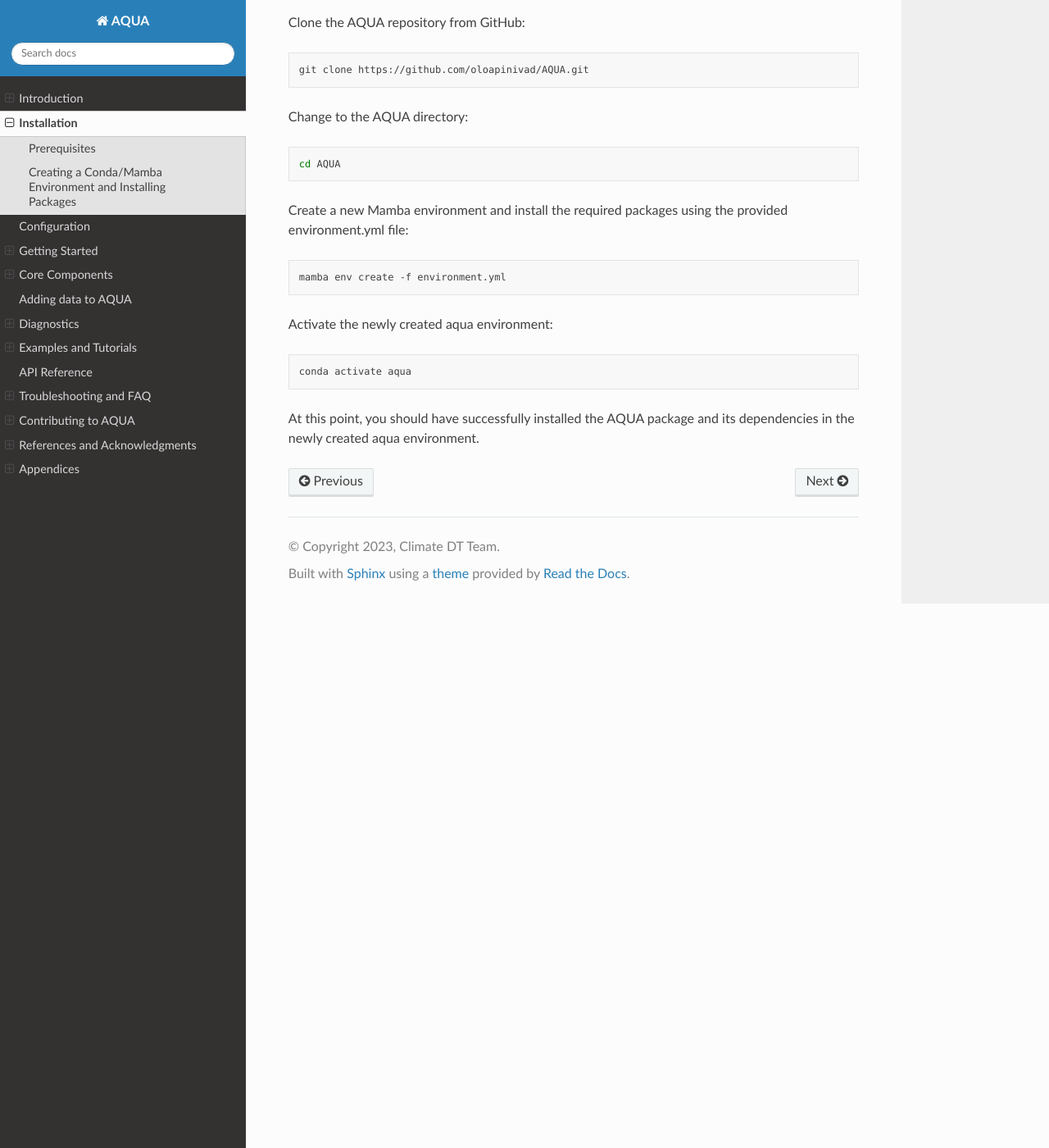
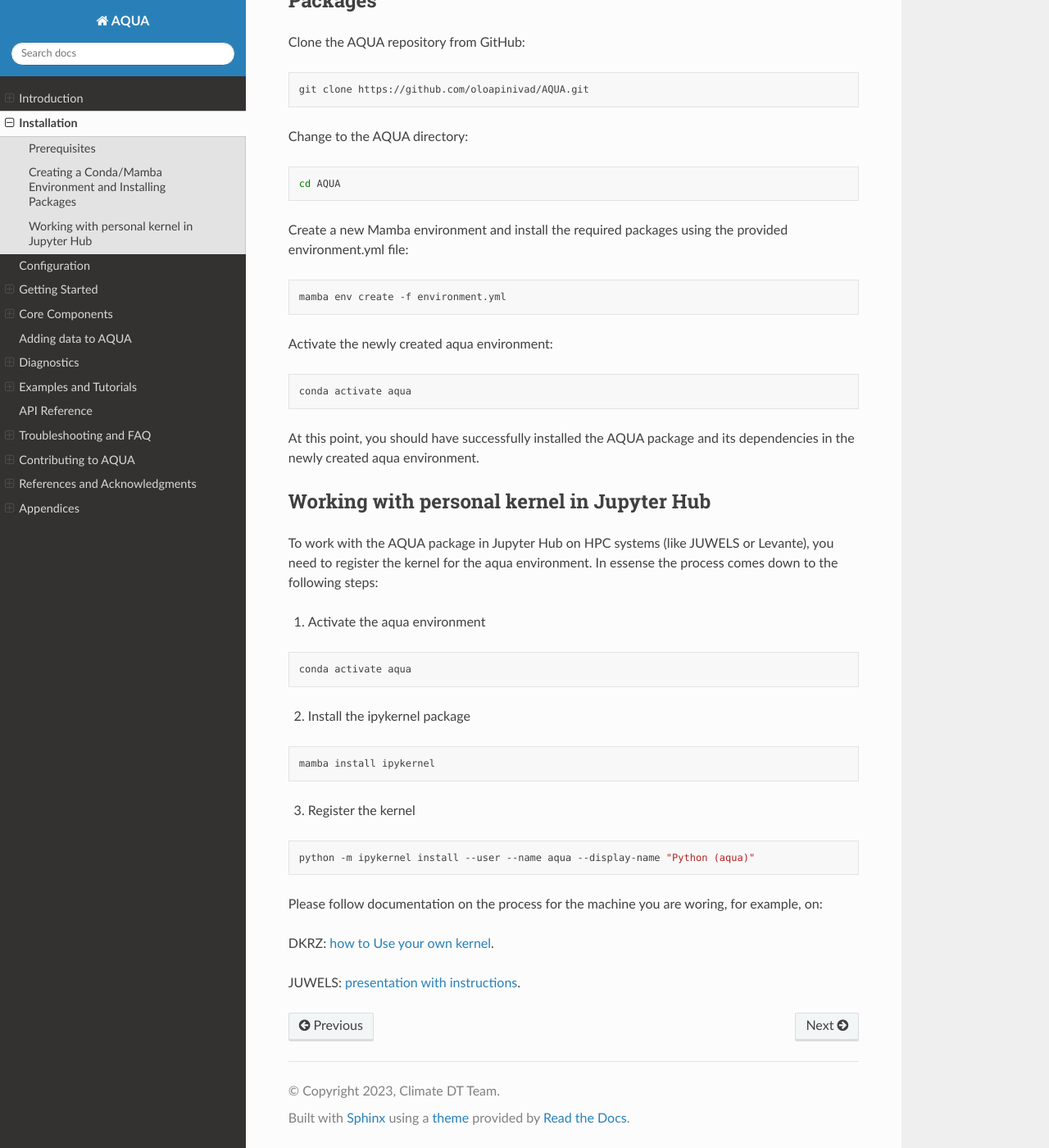
Before and after one commit to Predictia/AQUA, a Sphinx documentation site: the page built from docs/sphinx/source/installation.rst, in a window 1280 px wide and 1400 px high, scrolled down 701 px. Shown: the whole window at 82% size. Built offline with Sphinx 7.4.7 and the Read the Docs theme 2.0.0, drawn with Linux system fonts in a browser that asks for light colours; some of the changed text lies outside the part shown.

Commit message:
instruction for adding kernel

```diff
--- a/docs/sphinx/source/installation.rst
+++ b/docs/sphinx/source/installation.rst
@@ -49,3 +49,34 @@ Activate the newly created aqua environment:
 
 At this point, you should have successfully installed the AQUA package and its dependencies
 in the newly created aqua environment.
+
+Working with personal kernel in Jupyter Hub
+-------------------------------------------
+
+To work with the AQUA package in Jupyter Hub on HPC systems (like JUWELS or Levante), you need to register the kernel for the aqua environment.
+In essense the process comes down to the following steps:
+
+1. Activate the aqua environment
+
+.. code-block:: bash
+
+   conda activate aqua
+
+2. Install the ipykernel package
+
+.. code-block:: bash
+
+   mamba install ipykernel
+
+3. Register the kernel
+
+.. code-block:: bash
+
+   python -m ipykernel install --user --name aqua --display-name "Python (aqua)"
+
+
+Please follow documentation on the process for the machine you are woring, for example, on:
+
+DKRZ: `how to Use your own kernel <https://docs.dkrz.de/doc/software%26services/jupyterhub/kernels.html#use-your-own-kernel>`_.
+
+JUWELS: `presentation with instructions <https://juser.fz-juelich.de/record/890058/files/14_Jupyter.pdf>`_.
```
